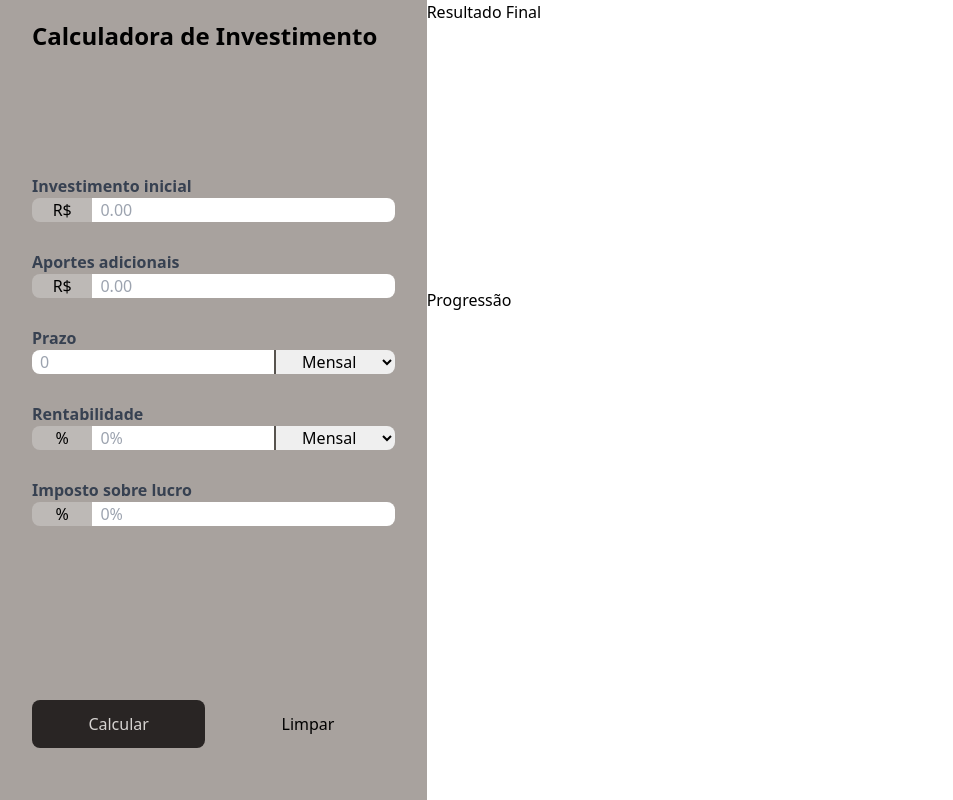
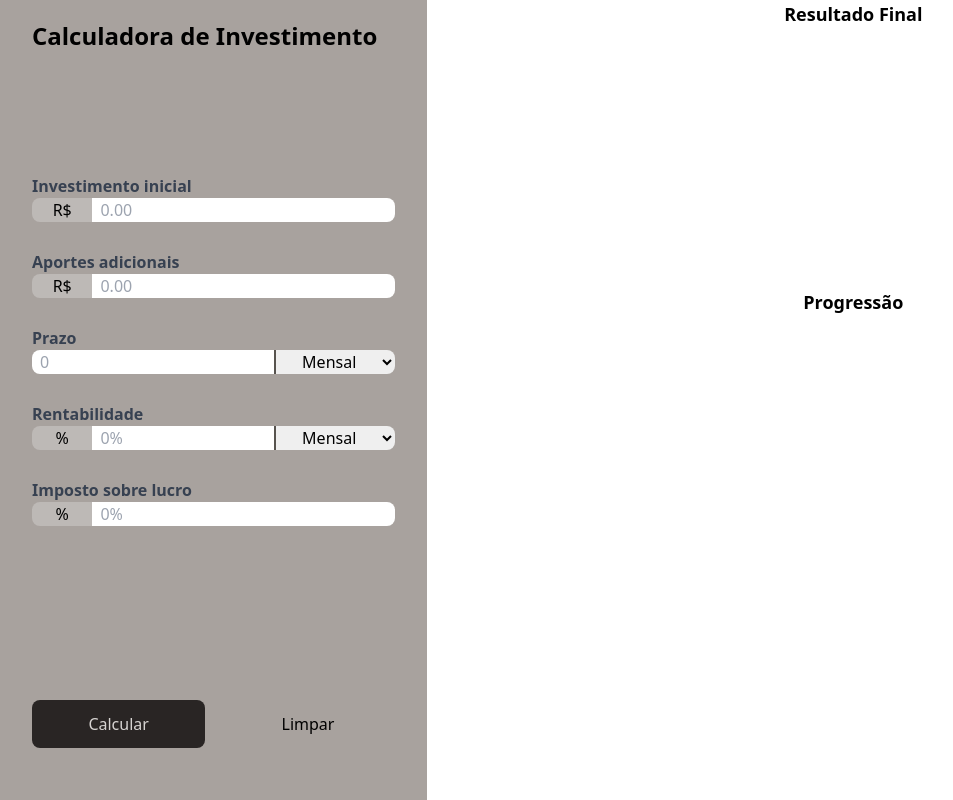
Before and after one commit to Manomafo/Calculadoura-de-investimento, a website built with Vite: page index.html in a window 1280 px wide. Shown: the whole page, without its empty margins (0-953 px from the left). Built offline with nearby package versions, Linux system fonts and the light colour scheme.

Commit message:
ajeitando bugs

```diff
--- a/index.html
+++ b/index.html
@@ -9,7 +9,7 @@
 </head>
 
 <body class="h-[100dvh] grid grid-cols-3 grind-rows-2">
-  <aside class="row-san-2 bg-stone-400 flex flex-col justify-between py-5 px-2">
+  <aside class="h-[100dvh] col-span-1 bg-stone-400 flex flex-col justify-between py-5 px-2">
     <h1 class="text-2xl font-bold px-6">Calculadora de Investimento</h1>
     <form id="investment-form" class="w-full">
       <div class="flex w-full flex-col px-6 my-2 h-[4.25rem]">
@@ -67,14 +67,14 @@
         class="w-1/2 rounded-lg transition ease-in-out delay-150 hover:-translate-y-1 hover:scale-110 hover:bg-stone-500 duration-300">Limpar</button>
     </div>
   </aside>
-  <main class="h-full">
-    <section id="charts-container">
-      <div class="h-[36dvh]">
-        <p>Resultado Final</p>
+  <main class="row-span-2 col-span-2">
+    <section id="charts-container" class="h-full">
+      <div class="h-[36%] flex flex-col items-center pb-10">
+        <p class="font-bold text-lg">Resultado Final</p>
         <canvas id="final-money-distribution"></canvas>
       </div>
-      <div class="[56dvh]">
-        <p>Progressão</p>
+      <div class="h-[56%] flex flex-col items-center">
+        <p class="font-bold text-lg">Progressão</p>
         <canvas id="progression"></canvas>
       </div>
     </section>
```
